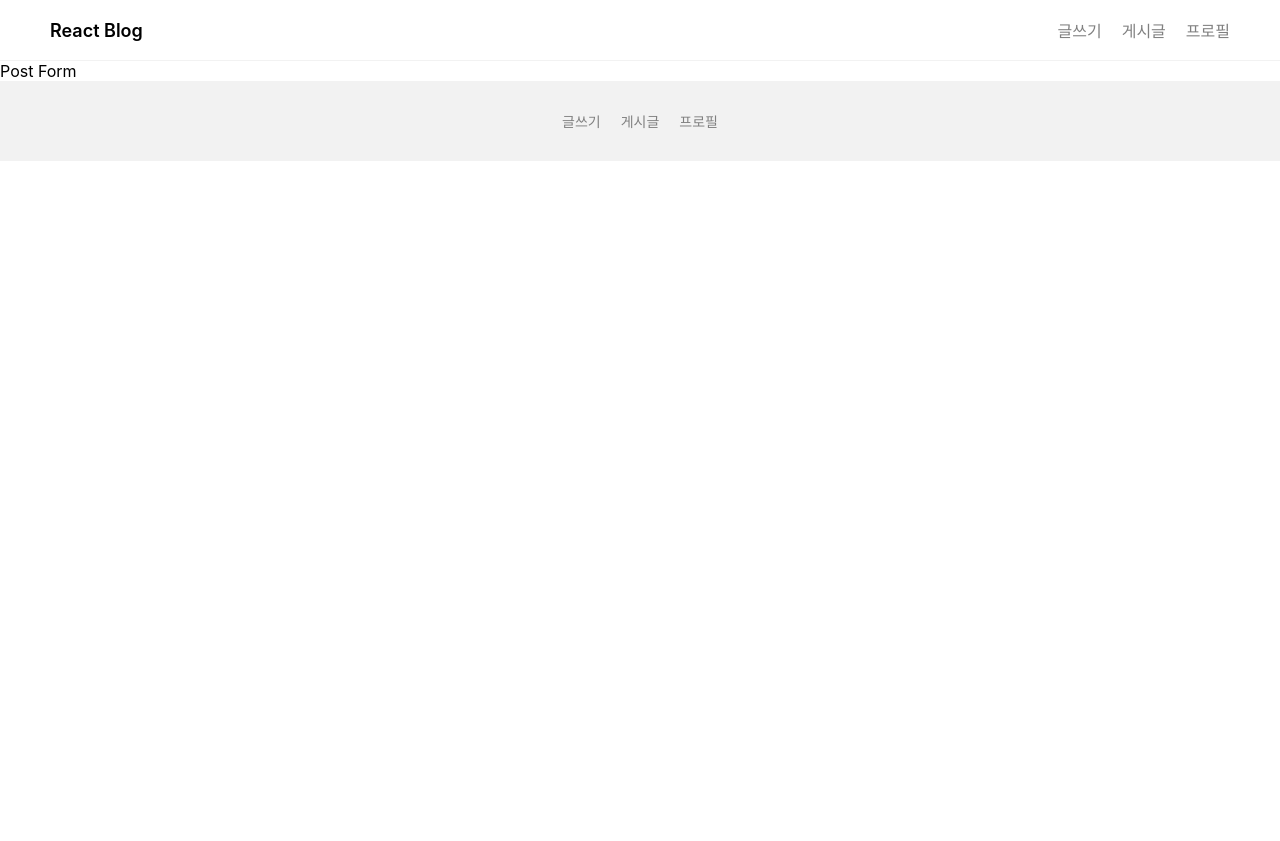
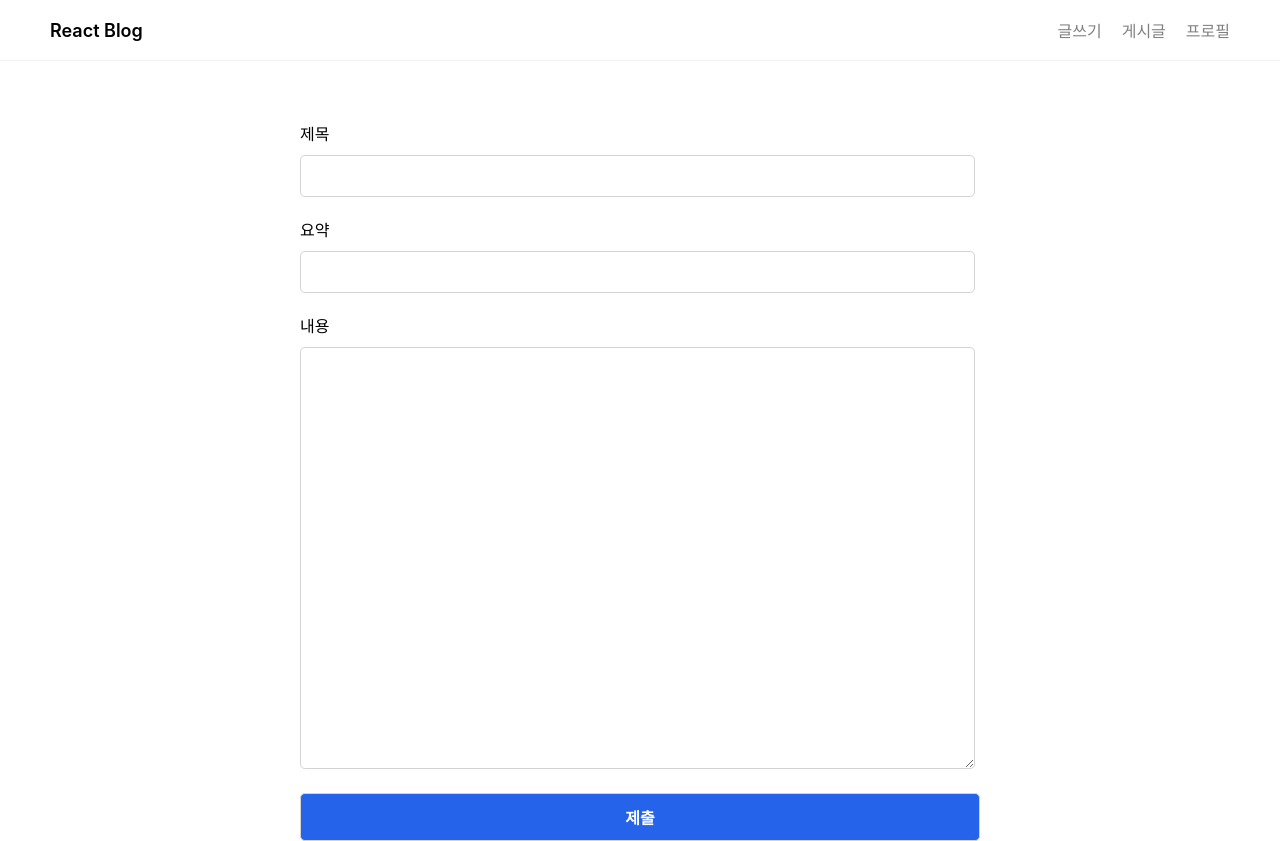
Before and after one commit to YeeunLee8245/Yeeun-Blog, a React (Create React App) app: page /posts/new in a window 1280 px wide. Before the commit the page ends 800 px from the top, so only its background shows below. Built offline with nearby package versions, Linux system fonts and the light colour scheme.

Commit message:
[구현] Form 컴포넌트

```diff
--- a/package.json
+++ b/package.json
@@ -13,6 +13,7 @@
     "airbnb": "^0.0.2",
     "eslint-config-prettier": "^9.1.0",
     "eslint-plugin-prettier": "^5.1.3",
+    "firebase": "^10.11.1",
     "prettier": "^3.2.5",
     "react": "^18.2.0",
     "react-dom": "^18.2.0",
--- a/src/App.css
+++ /dev/null
@@ -1,38 +0,0 @@
-.App {
-  text-align: center;
-}
-
-.App-logo {
-  height: 40vmin;
-  pointer-events: none;
-}
-
-@media (prefers-reduced-motion: no-preference) {
-  .App-logo {
-    animation: App-logo-spin infinite 20s linear;
-  }
-}
-
-.App-header {
-  background-color: #282c34;
-  min-height: 100vh;
-  display: flex;
-  flex-direction: column;
-  align-items: center;
-  justify-content: center;
-  font-size: calc(10px + 2vmin);
-  color: white;
-}
-
-.App-link {
-  color: #61dafb;
-}
-
-@keyframes App-logo-spin {
-  from {
-    transform: rotate(0deg);
-  }
-  to {
-    transform: rotate(360deg);
-  }
-}
--- a/src/App.tsx
+++ b/src/App.tsx
@@ -1,8 +1,5 @@
 import Router from 'components/Router';
-import './App.css';
 
 export default function App() {
-	return (
-		<Router />
-	);
+  return <Router />;
 }
--- a/src/components/PostDetail.tsx
+++ b/src/components/PostDetail.tsx
@@ -1,4 +1,4 @@
-import React from 'react';
+import { Link } from 'react-router-dom';
 
 export default function PostDetail() {
   return (
@@ -13,7 +13,9 @@ export default function PostDetail() {
           </div>
           <div className="post__utils-box">
             <div className="post__delete">삭제</div>
-            <div className="post__edit">수정</div>
+            <div className="post__edit">
+              <Link to={'/posts/edit/1'}>수정</Link>
+            </div>
           </div>
           <div className="post__text">
             Lorem Ipsum is simply dummy text of the printing and typesetting
--- /dev/null
+++ b/src/components/PostFrom.tsx
@@ -0,0 +1,21 @@
+export default function PostFrom() {
+  return (
+    <form action="/post" method="POST" className="form">
+      <div className="form__block">
+        <label htmlFor="title">제목</label>
+        <input type="text" name="title" id="title" required />
+      </div>
+      <div className="form__block">
+        <label htmlFor="summary">요약</label>
+        <input type="text" name="summary" id="summary" required />
+      </div>
+      <div className="form__block">
+        <label htmlFor="content">내용</label>
+        <textarea name="content" id="content" required />
+      </div>
+      <div className="form__block">
+        <input type="submit" value="제출" className="form__btn--submit" />
+      </div>
+    </form>
+  );
+}
--- a/src/components/PostList.tsx
+++ b/src/components/PostList.tsx
@@ -1,17 +1,33 @@
-import React from 'react';
+import { useState } from 'react';
 import { Link } from 'react-router-dom';
 
 interface IProps {
   hasNavigation?: boolean;
 }
 
+type TabType = 'all' | 'my';
+
 export default function PostList({ hasNavigation = true }: IProps) {
+  const [activeTab, setActiveTab] = useState<TabType>('all');
+
   return (
     <>
       {hasNavigation && (
         <div className="post__navigation">
-          <div className="post__navigation--active">전체</div>
-          <div>나의 글</div>
+          <div
+            role="presentation"
+            onClick={() => setActiveTab('all')}
+            className={activeTab === 'all' ? 'post__navigation--active' : ''}
+          >
+            전체
+          </div>
+          <div
+            role="presentation"
+            onClick={() => setActiveTab('my')}
+            className={activeTab === 'my' ? 'post__navigation--active' : ''}
+          >
+            나의 글
+          </div>
         </div>
       )}
 
--- a/src/pages/posts/edit.tsx
+++ b/src/pages/posts/edit.tsx
@@ -1,3 +1,11 @@
+import Header from '@components/Header';
+import PostFrom from '@components/PostFrom';
+
 export default function PostEdit() {
-    return (<h1>Post Edit Page</h1>);
+  return (
+    <>
+      <Header />
+      <PostFrom />
+    </>
+  );
 }
--- a/src/pages/posts/new.tsx
+++ b/src/pages/posts/new.tsx
@@ -1,13 +1,12 @@
-import Footer from '@components/Footer';
 import Header from '@components/Header';
+import PostFrom from '@components/PostFrom';
 
 export default function PostNew() {
-	return (
-		<>
-			<Header />
-			<div>Post Form</div>
-			<Footer />
-		</>
-	);
+  return (
+    <>
+      <Header />
+      <PostFrom />
+    </>
+  );
 }
 // TODO: 2-6부터
```
Also changed, not shown: src/logo.svg (deleted), 1 other file (tests, documents, lock files or other folders).
